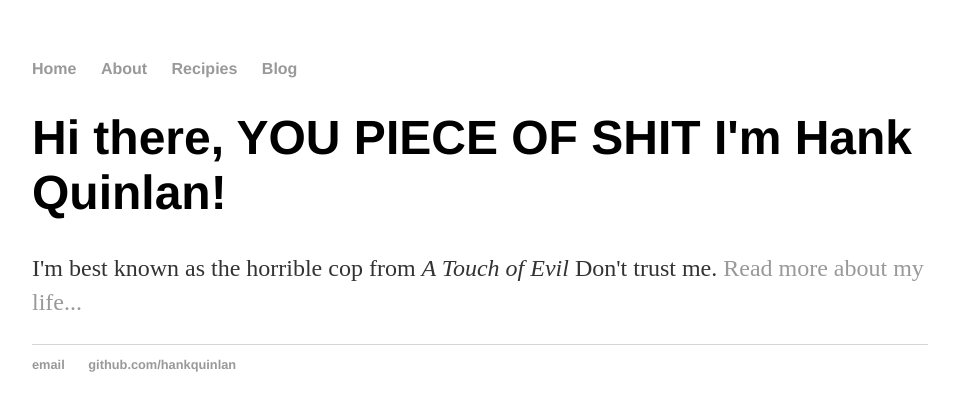
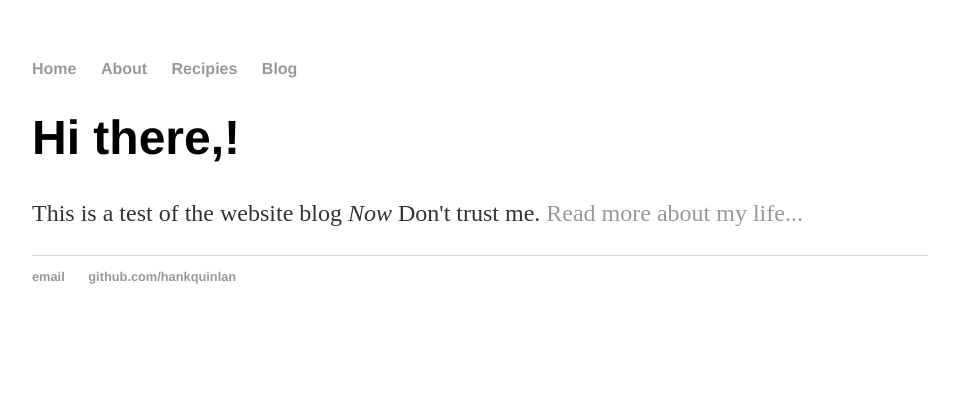
Before and after one commit to crabrangoon/crabrangoon.github.io, a Jekyll site: the page built from index.html, in a window 1280 px wide. Shown: the top 411 px of the page, without its empty margins (160-1119 px from the left). Built offline with Jekyll 4.4.1, drawn with Linux system fonts in a browser that asks for light colours.

Commit message:
Update index.html

```diff
--- a/index.html
+++ b/index.html
@@ -1,8 +1,8 @@
 ---
 layout: default
-title: Hank Quinlan, Horrible Cop
+title: Website Blog Crab Rangoon
 ---
 <div class="blurb">
-	<h1>Hi there, YOU PIECE OF SHIT I'm Hank Quinlan!</h1>
-	<p>I'm best known as the horrible cop from <em>A Touch of Evil</em> Don't trust me. <a href="/about">Read more about my life...</a></p>
+	<h1>Hi there,!</h1>
+	<p>This is a test of the website blog <em>Now</em> Don't trust me. <a href="/about">Read more about my life...</a></p>
 </div><!-- /.blurb -->
```
